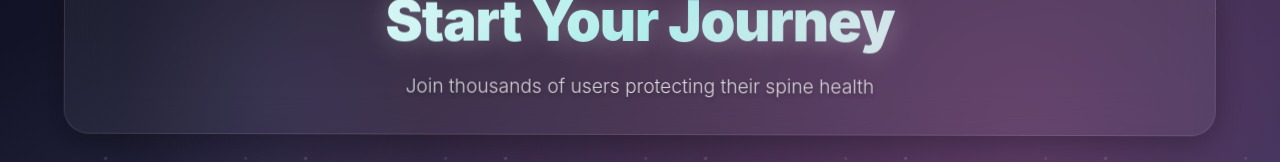
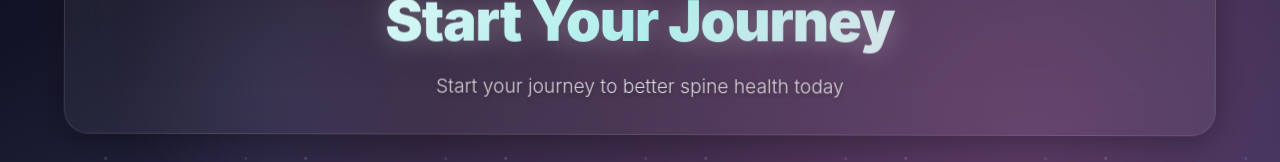
Before and after one commit to kabirshhaikh/fitspine-frontend, a React (Vite) app: page /register in a window 1280 px wide. Shown: the part 236-398 px from the top of the page. Built offline with nearby package versions, Linux system fonts and the light colour scheme; no server answers.

Commit message:
Changed register page message

```diff
--- a/src/pages/auth/Register.jsx
+++ b/src/pages/auth/Register.jsx
@@ -423,7 +423,7 @@ const Register = () => {
                 textShadow: "0 2px 4px rgba(0,0,0,0.3)",
               }}
             >
-              Join thousands of users protecting their spine health
+              Start your journey to better spine health today
             </Typography>
           </Box>
         </Box>
```
